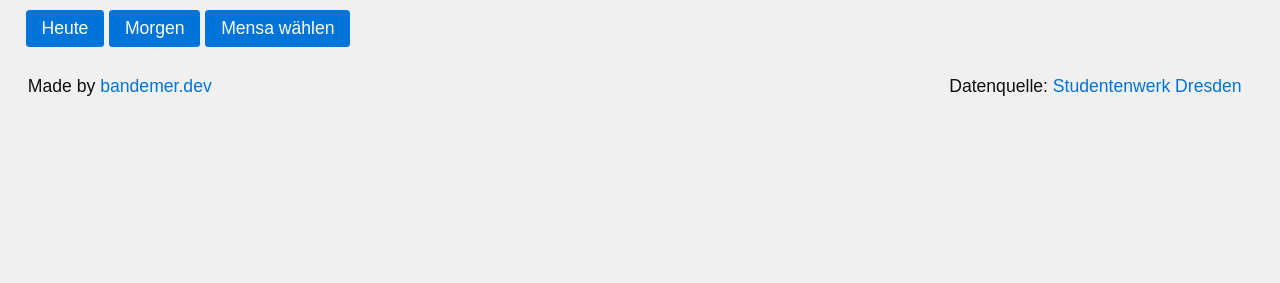
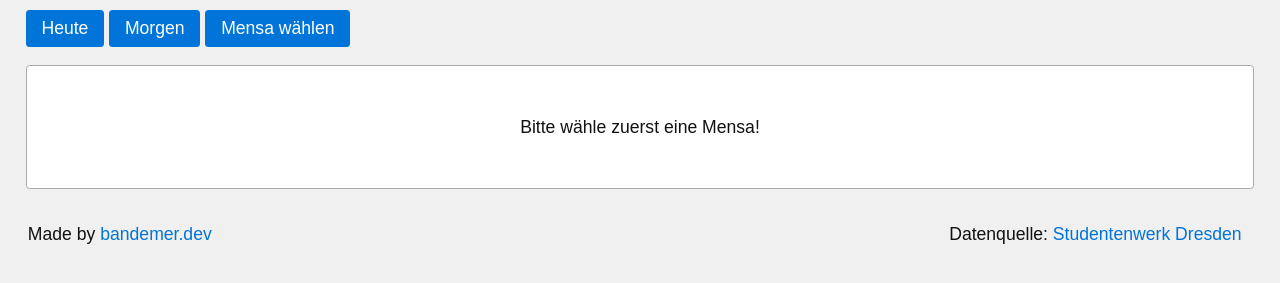
Before and after one commit to bandemer/mensa-speiseplan-pwa, a plain HTML site: page index.html in a window 1280 px wide. Shown: the part 65-348 px from the top of the page. Drawn offline with Linux system fonts and the light colour scheme; no server answers.

Commit message:
Standard-Text wenn noch keine Mensa gewählt wurde

```diff
--- a/index.html
+++ b/index.html
@@ -17,7 +17,11 @@
     <button id="morgen">Morgen</button>
     <label for="modal_1" class="button">Mensa wählen</label>
 </div>
-<main id="speiseplan"></main>
+<main id="speiseplan">
+
+    <article class="card"><p class="keine-angebote">Bitte wähle zuerst eine Mensa!</p></article>
+
+</main>
 <footer class="flex">
     <div>
         Made by <a href="https://bandemer.dev" title="Matthias Bandemer">bandemer.dev</a>
--- a/worker.js
+++ b/worker.js
@@ -6,7 +6,7 @@
  * Cache Identifier
  * @type {string}
  */
-const CACHE_ID = "test-v21";
+const CACHE_ID = "test-v22";
 
 /**
  * Files to cache
```
